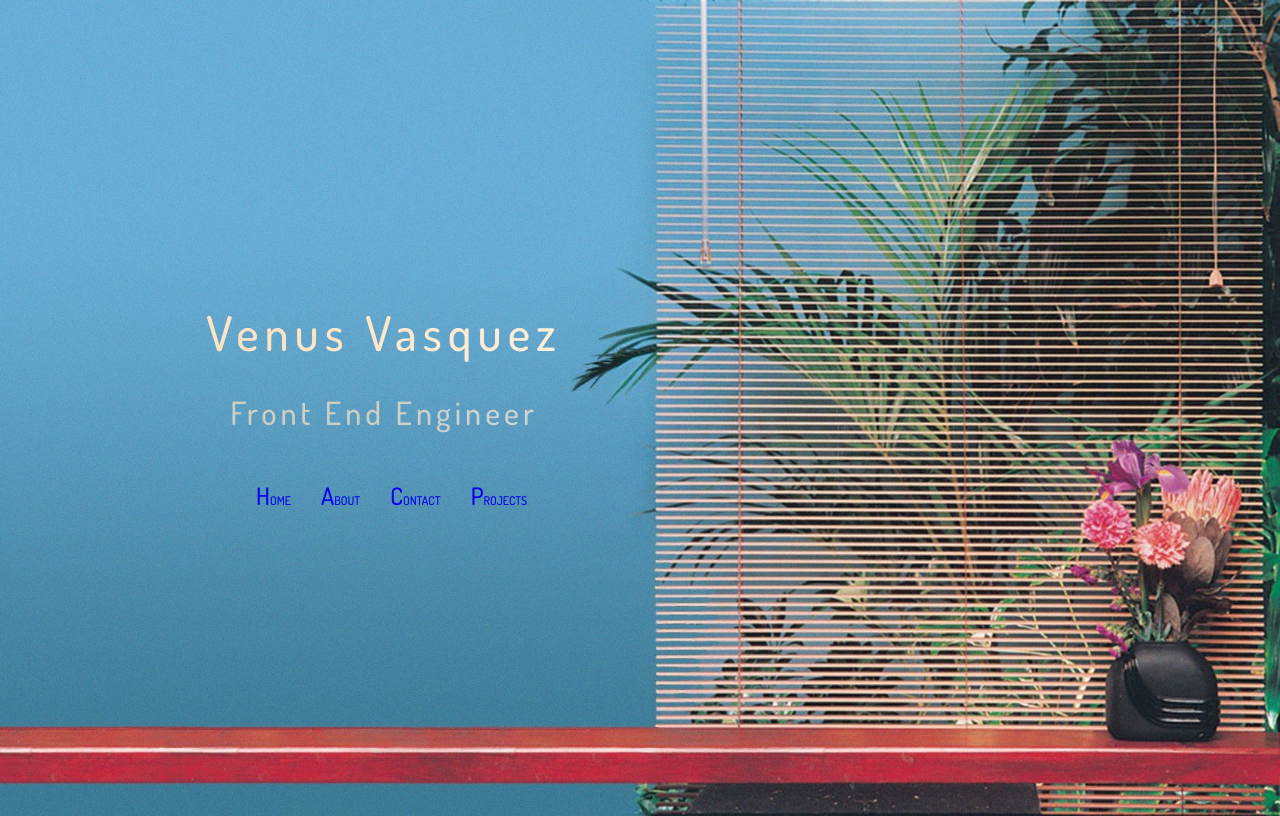
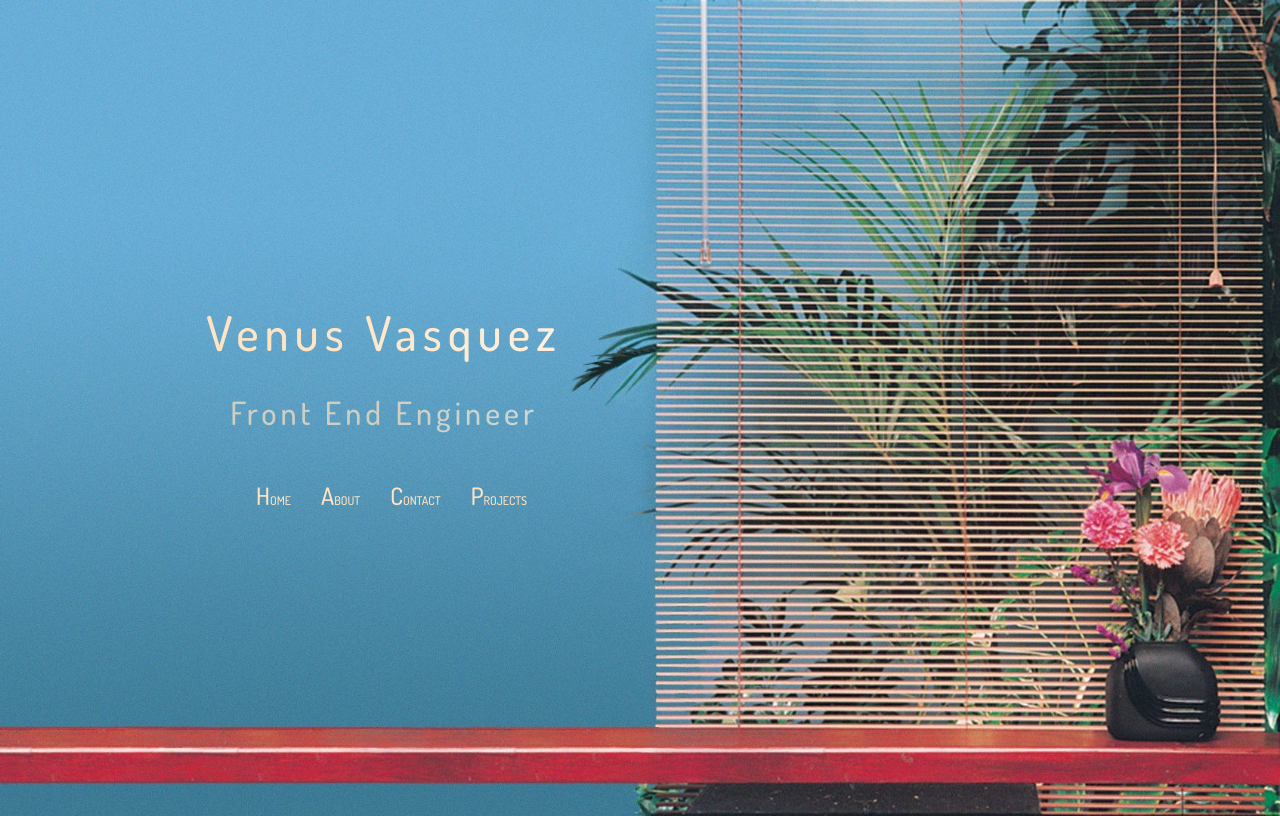
Before and after one commit to 10venus10/portfolio, a plain HTML site: page index.html in a window 1280 px wide. Drawn offline with Linux system fonts and the light colour scheme.

Commit message:
updated link colors

```diff
--- a/css/about.css
+++ b/css/about.css
@@ -22,6 +22,9 @@ body{
 
 a{
     text-decoration: none;
+}
+a:link{
+    color: bisque;
 }
 a:visited{
     color: bisque;
--- a/css/contact.css
+++ b/css/contact.css
@@ -24,7 +24,9 @@ body{
 a{
     text-decoration: none;
 }
-
+a:link{
+    color: bisque;
+}
 a:visited{
     color: bisque;
 }
--- a/css/projects.css
+++ b/css/projects.css
@@ -24,7 +24,9 @@ body{
 a{
     text-decoration: none;
 }
-
+a:link{
+    color: bisque;
+}
 a:visited{
     color: bisque;
 }
--- a/css/style.css
+++ b/css/style.css
@@ -80,6 +80,9 @@ h1{
 a{
     text-decoration: none;
 }
+a:link{
+    color: bisque;
+}
 a:visited{
 
     color: bisque;
```
